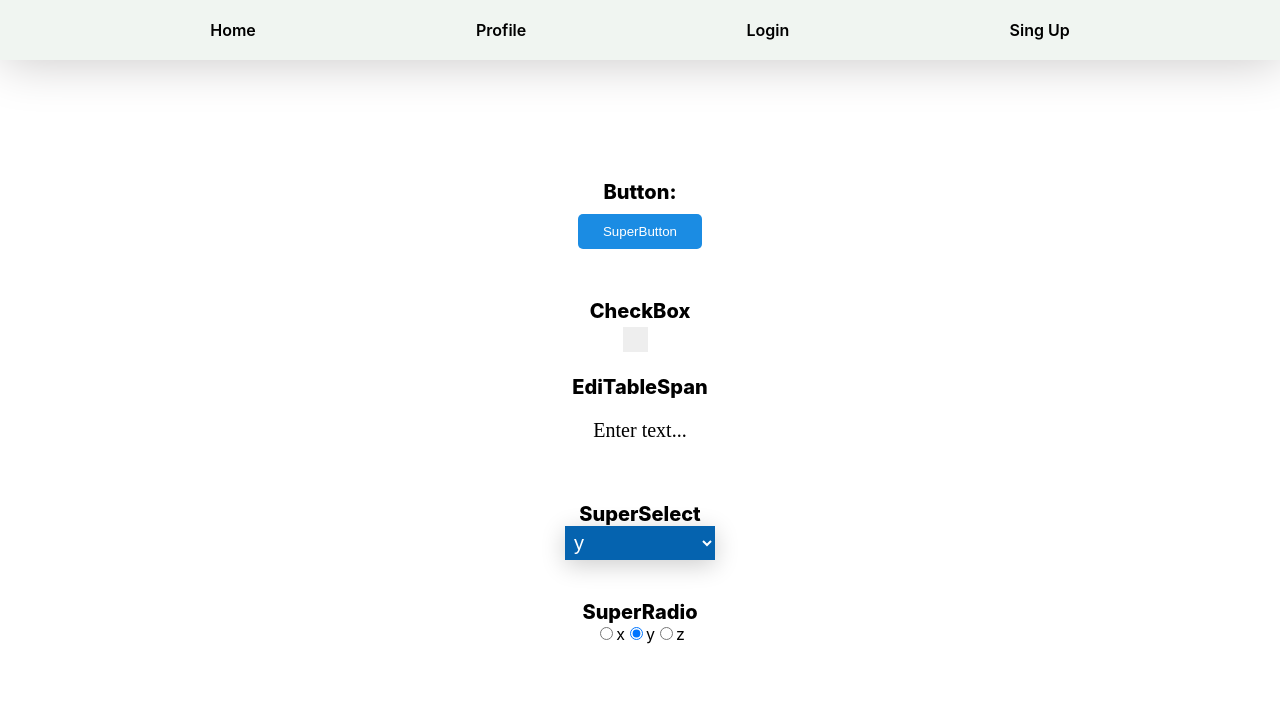
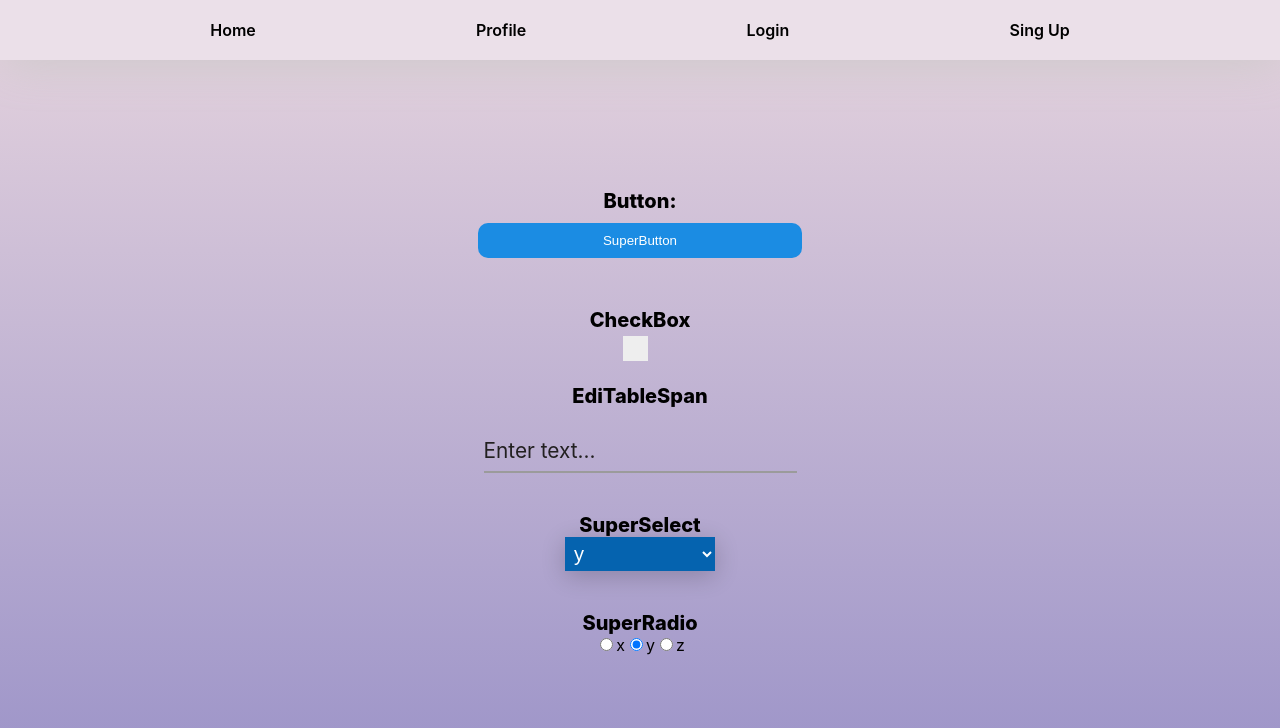
Before and after one commit to Tenebran/cards-nya, a React (Create React App) app: page /#/test in a window 1280 px wide. Shown: the top 728 px of the page. Built offline with nearby package versions, Linux system fonts and the light colour scheme.

Commit message:
add api request to rhe server

```diff
--- a/src/App.scss
+++ b/src/App.scss
@@ -1,2 +1,4 @@
 .App {
+  position: relative;
+  padding: 70px 0 0 0;
 }
--- a/src/index.scss
+++ b/src/index.scss
@@ -1,13 +1,16 @@
 body {
   margin: 0;
-  font-family: -apple-system, BlinkMacSystemFont, 'Segoe UI', 'Roboto', 'Oxygen',
-    'Ubuntu', 'Cantarell', 'Fira Sans', 'Droid Sans', 'Helvetica Neue',
-    sans-serif;
+  font-family: -apple-system, BlinkMacSystemFont, 'Segoe UI', 'Roboto', 'Oxygen', 'Ubuntu',
+    'Cantarell', 'Fira Sans', 'Droid Sans', 'Helvetica Neue', sans-serif;
   -webkit-font-smoothing: antialiased;
   -moz-osx-font-smoothing: grayscale;
+  background: #be93c5;
+  background: -webkit-linear-gradient(to top, #9890c7, #e6d4de);
+  background: linear-gradient(to top, #9890c7, #e6d4de);
+  background-repeat: no-repeat;
+  min-height: 100vh;
 }
 
 code {
-  font-family: source-code-pro, Menlo, Monaco, Consolas, 'Courier New',
-    monospace;
+  font-family: source-code-pro, Menlo, Monaco, Consolas, 'Courier New', monospace;
 }
--- a/src/modules/components/Header/Header.scss
+++ b/src/modules/components/Header/Header.scss
@@ -1,12 +1,16 @@
 .header {
+  position: fixed;
+  z-index: 999;
+  top: 0;
+  left: 0;
+  right: 0;
   width: 100%;
   box-shadow: 2px 2px 50px #cac8c8;
   height: 60px;
-  background-color: #f0f5f1;
+  background-color: #ebe0e9;
   display: flex;
   justify-content: space-evenly;
   align-items: center;
-  z-index: 1;
 
   &__button {
     background: transparent;
--- a/src/modules/components/SuperButton/SuperButton.scss
+++ b/src/modules/components/SuperButton/SuperButton.scss
@@ -1,11 +1,11 @@
 .superButton {
   &__default {
     border: 0;
-    border-radius: 5px;
+    border-radius: 10px;
     transition: all 0.3s ease;
     background-color: #1b8ce3;
     color: white;
-    padding: 10px 25px;
+    padding: 10px 125px;
     margin: 10px;
     cursor: pointer;
 
--- a/src/modules/components/SuperEditableSpan/SuperEditableSpan.scss
+++ b/src/modules/components/SuperEditableSpan/SuperEditableSpan.scss
@@ -5,3 +5,54 @@
   box-sizing: border-box;
   font: 300 20px 'Roboto Mono';
 }
+
+$primary: #11998e;
+$secondary: #38ef7d;
+$white: #fff;
+$gray: #9b9b9b;
+.span__group {
+  position: relative;
+  padding: 15px 0 0;
+  margin-top: 10px;
+  min-width: 300px;
+}
+
+.span__field {
+  font-family: inherit;
+  min-width: 300px;
+  border: 0;
+  border-bottom: 2px solid $gray;
+  outline: 0;
+  font-size: 20px;
+  color: $white;
+  padding: 7px 0;
+  background: transparent;
+  transition: border-color 0.2s;
+
+  &::placeholder {
+    color: transparent;
+  }
+
+  &:placeholder-shown ~ .form__label {
+    font-size: 1.3rem;
+    cursor: text;
+    top: 20px;
+  }
+}
+
+.span__label {
+  position: absolute;
+  top: 0;
+  display: block;
+  transition: 0.2s;
+  font-size: 1rem;
+  color: $gray;
+}
+
+/* reset input */
+.span__field {
+  &:required,
+  &:invalid {
+    box-shadow: none;
+  }
+}
--- a/src/modules/components/SuperEditableSpan/SuperEditableSpan.tsx
+++ b/src/modules/components/SuperEditableSpan/SuperEditableSpan.tsx
@@ -58,9 +58,23 @@ const SuperEditableSpan: React.FC<SuperEditableSpanType> = ({
           {...restProps} // отдаём инпуту остальные пропсы если они есть (value например там внутри)
         />
       ) : (
-        <span onDoubleClick={onDoubleClickCallBack} className={spanClassName} {...restSpanProps}>
-          {/*если нет захардкодженного текста для спана, то значение инпута*/}
-          {children || restProps.value}
+        // <span onClick={onDoubleClickCallBack} className={spanClassName} {...restSpanProps}>
+        //   {/*если нет захардкодженного текста для спана, то значение инпута*/}
+        //   {children || restProps.value}
+        // </span>
+
+        <span className="span__group field" onClick={onDoubleClickCallBack} {...restSpanProps}>
+          <input
+            type="input"
+            className="span__field"
+            placeholder="Name"
+            name="name"
+            id="name"
+            required
+          />
+          <label htmlFor="name" className="form__label">
+            {children || restProps.value}
+          </label>
         </span>
       )}
     </>
--- a/src/modules/components/SuperInput/SuperInput.scss
+++ b/src/modules/components/SuperInput/SuperInput.scss
@@ -14,3 +14,70 @@
     color: #e3291b;
   }
 }
+
+$primary: #11998e;
+$secondary: #38ef7d;
+$white: #fff;
+$gray: #222020;
+.form__group {
+  position: relative;
+  padding: 15px 0 0;
+  margin-top: 10px;
+  width: 300px;
+}
+
+.form__field {
+  font-family: inherit;
+  width: 300px;
+  border: 0;
+  border-bottom: 2px solid $gray;
+  outline: 0;
+  font-size: 20px;
+  color: $white;
+  padding: 7px 0;
+  background: transparent;
+  transition: border-color 0.2s;
+
+  &::placeholder {
+    color: transparent;
+  }
+
+  &:placeholder-shown ~ .form__label {
+    font-size: 1.3rem;
+    cursor: text;
+    top: 20px;
+  }
+}
+
+.form__label {
+  position: absolute;
+  top: 0;
+  display: block;
+  transition: 0.2s;
+  font-size: 1rem;
+  color: $gray;
+}
+
+.form__field:focus {
+  ~ .form__label {
+    position: absolute;
+    top: 0;
+    display: block;
+    transition: 0.2s;
+    font-size: 1rem;
+    color: $primary;
+    font-weight: 700;
+  }
+  padding-bottom: 6px;
+  font-weight: 700;
+  border-width: 3px;
+  border-image: linear-gradient(to right, $primary, $secondary);
+  border-image-slice: 1;
+}
+/* reset input */
+.form__field {
+  &:required,
+  &:invalid {
+    box-shadow: none;
+  }
+}
--- a/src/modules/components/SuperInput/SuperInput.tsx
+++ b/src/modules/components/SuperInput/SuperInput.tsx
@@ -46,17 +46,25 @@ const SuperInput: React.FC<SuperInputTextPropsType> = ({
   const finalSpanClassName = `${'superInput__error'} ${spanClassName ? spanClassName : ''}`;
   const finalInputClassName = `${'superInput'} ${className ? className : ''} ${
     error ? 'superInput__errorInput' : ''
-  }`; // need to fix with (?:) and s.superInput
+  }`;
 
   return (
     <>
-      <input
-        type={type}
-        onChange={onChangeCallback}
-        onKeyPress={onKeyPressCallback}
-        className={finalInputClassName}
-        {...restProps} // отдаём инпуту остальные пропсы если они есть (value например там внутри)
-      />
+      <div className="form__group field">
+        <input
+          className="form__field"
+          placeholder="Name"
+          name="name"
+          required
+          type={type}
+          onChange={onChangeCallback}
+          onKeyPress={onKeyPressCallback}
+          {...restProps}
+        />
+        <label htmlFor="name" className="form__label">
+          {type}
+        </label>
+      </div>
       {error && <span className={finalSpanClassName}>{error}</span>}
     </>
   );
--- a/src/modules/pages/TestPage/TestPage.scss
+++ b/src/modules/pages/TestPage/TestPage.scss
@@ -3,7 +3,7 @@
   justify-content: center;
   flex-direction: column;
   align-items: center;
-  height: 93vh;
+  min-height: 93vh;
 
   &__components {
     display: flex;
```
Also changed, not shown: src/modules/api/api.ts (added, +47 -0 lines).
